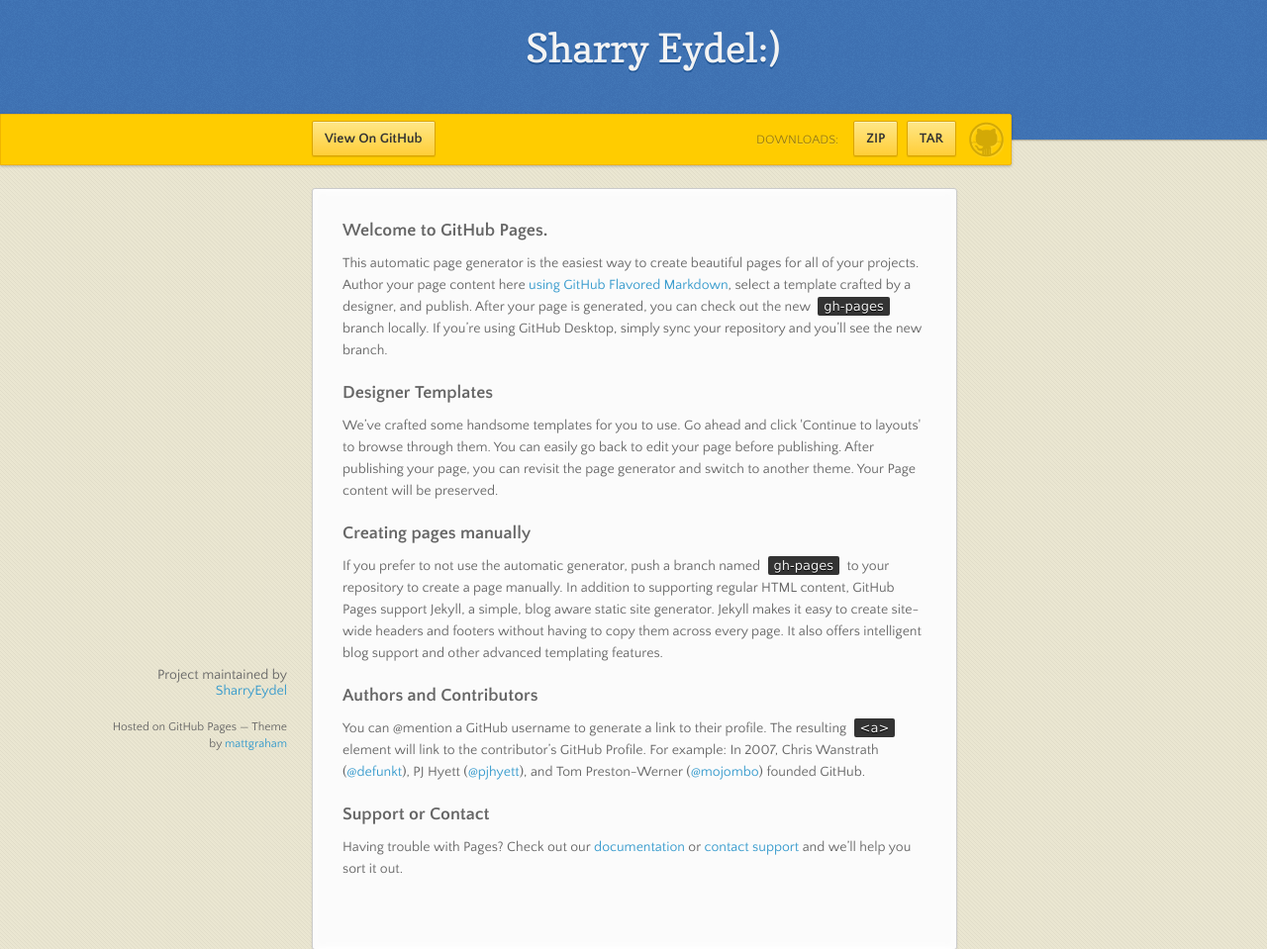
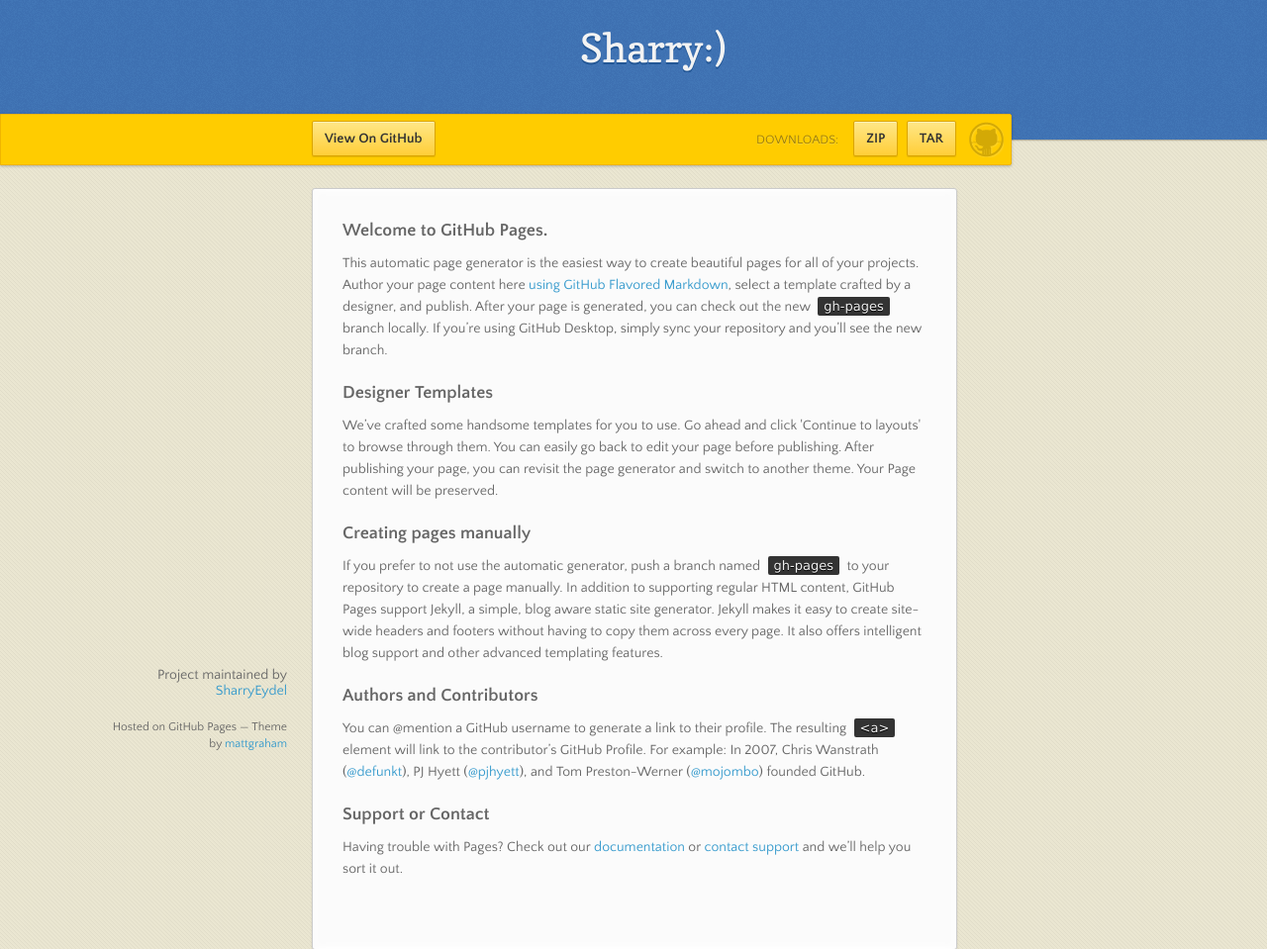
Before and after one commit to SharryEydel/personalwebsite, a plain HTML site: page index.html in a window 1280 px wide. Shown: the top 959 px of the page at 99% size. Drawn offline with nearby package versions, Linux system fonts and the light colour scheme.

Commit message:
Update index.html

```diff
--- a/index.html
+++ b/index.html
@@ -17,7 +17,7 @@
   <body>
 
       <header>
-        <h1>Sharry Eydel:)</h1>
+        <h1>Sharry:)</h1>
         <p></p>
       </header>
 
```
